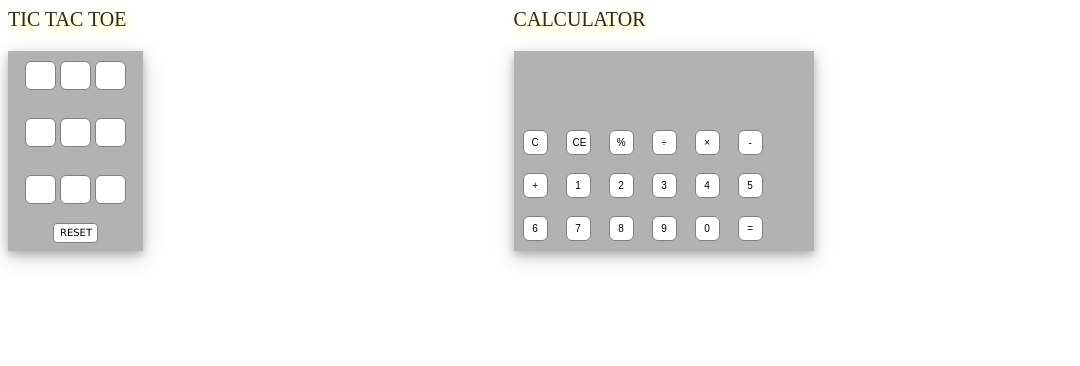
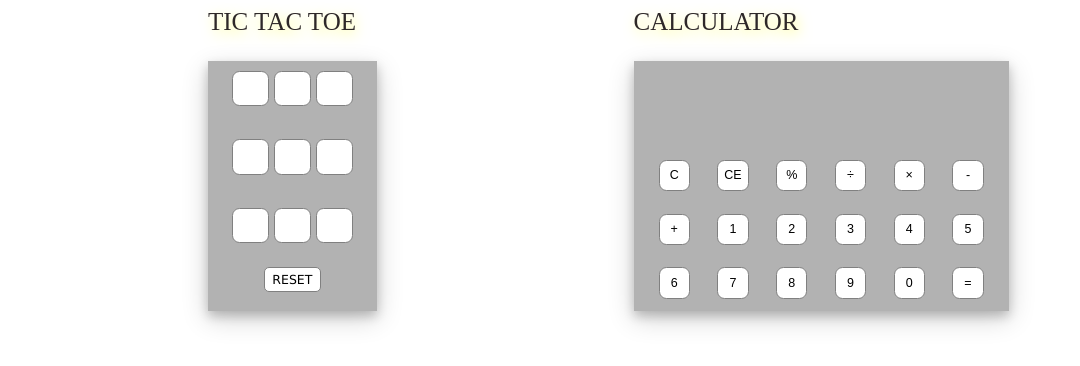
Before and after one commit to Ritvik-star/TIC-TAC-TOE-WITH-CALCULATOR, a plain HTML site: page index.html in a window 1280 px wide. Shown: the whole page, without its empty margins (0-1080 px from the left). Drawn offline with Linux system fonts and the light colour scheme.

Commit message:
Update style.css

```diff
--- a/style.css
+++ b/style.css
@@ -1,7 +1,7 @@
 	#heading{
 		color: rgb(46, 40, 40);
-		text-shadow: 2px 3px 10px rgb(253, 251, 111);
-		font-size: 20px;
+		text-shadow: 0.125rem 0.188rem 0.625rem rgb(253, 251, 111);
+		font-size: 1.25rem;
 		margin-top: 0%;
 		text-transform: uppercase;
 		text-align: left;
@@ -10,51 +10,53 @@
 	/* 3*3 Grid */
 	#b1, #b2, #b3, #b4, #b5,
 	#b6, #b7, #b8, #b9 {
-		width: 25px;
-		height: 25px;
+		width: 1.563rem;
+		height: 1.563rem;
 		margin: auto;
-		border: 1px solid gray;
-		border-radius: 6px;
-		font-size: 20px;
+		border: 0.063rem solid gray;
+		border-radius: 0.375rem;
+		font-size: 1.25rem;
 		text-align: center;
-		margin-top: 0.5em;
+		margin-top: 0.5rem;
 	}
 
 	/* Reset Button */
 	#but {
 		box-sizing: border-box;
-		width: 45px;
-		height: 20px;
-		border: 1px solid gray;
-		margin: auto;
-		border-radius: 4px;
+		width: 2.813rem;
+		height: 1.25rem;
+		border: 0.063rem solid gray;
+		/* margin: auto; */
+		padding: 0%;
+		border-radius: 0.25rem;
 		font-family: Verdana, Geneva, Tahoma, sans-serif;
 		background-color: white;
 		color: black;
-		font-size: 10px;
+		font-size: 0.625rem;
 		cursor: pointer;
 		text-align: center;
-		margin-bottom: 0.5em;
+		margin-bottom: 0.5rem;
 	}
 
 	#print {
 		color: rgb(46, 40, 40);
-		text-shadow: 2px 3px 10px rgb(253, 251, 111);
-		font-size: 20px;
+		text-shadow: 0.125rem 0.188rem 0.625rem rgb(253, 251, 111);
+		font-size: 1.25rem;
 		font-family: Verdana, Geneva, Tahoma, sans-serif;
 	}
 
 	#main {
-		width: 135px;
-		height: 200px;
+		width: 8.438rem;
+		height: 12.5rem;
 		background-image: linear-gradient(rgba(0,0,0,0.3),rgba(0,0,0,0.3));
-		box-shadow: 0 4px 8px 0 rgba(0, 0, 0, 0.2), 0 6px 20px 0 rgba(0, 0, 0, 0.19);
+		box-shadow: 0 0.25rem 0.5rem 0 rgba(0, 0, 0, 0.2), 0 0.375rem 1.25rem 0 rgba(0, 0, 0, 0.19);
 	}
 
 	#main-section{
 		display: flex;
         flex-direction: row;
 		justify-content: space-between;
+		margin-left: 10rem;
 	}
 
 	#gameSection{
@@ -71,50 +73,66 @@
 	}
 
 	#container{
-		width: 300px;
-		height: 200px;
+		width: 18.75rem;
+		height: 12.5rem;
 		background-image: linear-gradient(rgba(0,0,0,0.3),rgba(0,0,0,0.3));
 	}
 	#calculator{
-		width: 300px;
-		height: 200px;
+		width: 18.75rem;
+		height: 12.5rem;
 		position: relative;
-		box-shadow: 0 4px 8px 0 rgba(0, 0, 0, 0.2), 0 6px 20px 0 rgba(0, 0, 0, 0.19);
+		box-shadow: 0 0.25rem 0.5rem 0 rgba(0, 0, 0, 0.2), 0 0.375rem 1.25rem 0 rgba(0, 0, 0, 0.19);
 	}
 	#result{
-		height: 70px;
+		height: 4.375rem;
 	}
 	#history{
 		text-align: right;
-		height: 20px;
-		margin: 0 20px;
-		font-size: 15px;
+		height: 1.25rem;
+		margin: 0 1.25rem;
+		font-size: 0.938rem;
 		color: #919191;
 	}
 	#output{
 		text-align: right;
-		height: 60px;
-		font-size: 10px;
+		height: 3.75rem;
+		font-size: 0.625rem;
 	}
 	.operator, .number{
-		width: 20px;
-		height: 20px;
-		margin: 9px;
-		float: left;
-		border: 1px solid gray;
-		border-radius: 6px;
-		width: 25px;
-		height: 25px;
-		border-width: 1px;
-		font-size: 10px;
+		width: 1.25rem;
+		height: 1.25rem;
+		margin: 0.563rem;
+		padding: 0%;
+		border: 0.063rem solid gray;
+		border-radius: 0.375rem;
+		width: 1.563rem;
+		height: 1.563rem;
+		border-width: 0.063rem;
+		font-size: 0.625rem;
 		background-color: white;
+		text-align: center;
 	}
 	.number, .operator{
 		cursor: pointer;
 	}
 	.operator:active, .number:active{
-		font-size: 13px;
+		font-size: 0.813rem;
 	}
 	.operator:focus, .number:focus, .empty:focus{
 		outline: 0;
 	}
+
+	html{
+		font-size: 125%;
+	}
+
+	@media screen and (max-width:800px) {
+		html{
+			font-size: 55%;
+		}
+	}
+	@media screen and (max-width:400px) {
+		html{
+			font-size: 45%;
+		}
+	}
```
